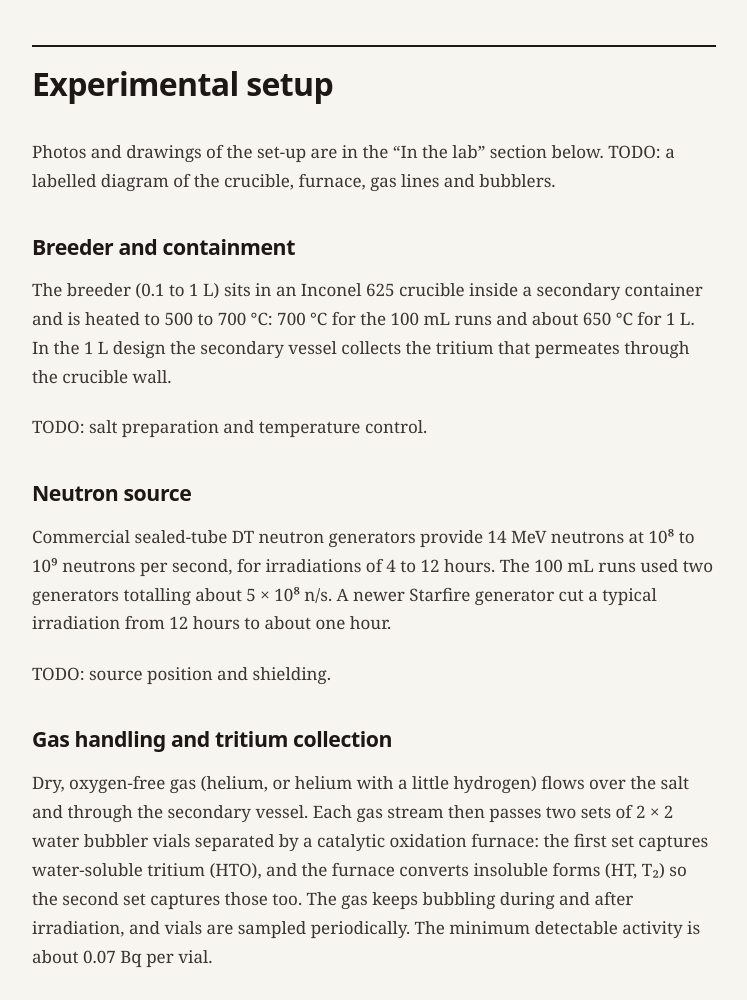
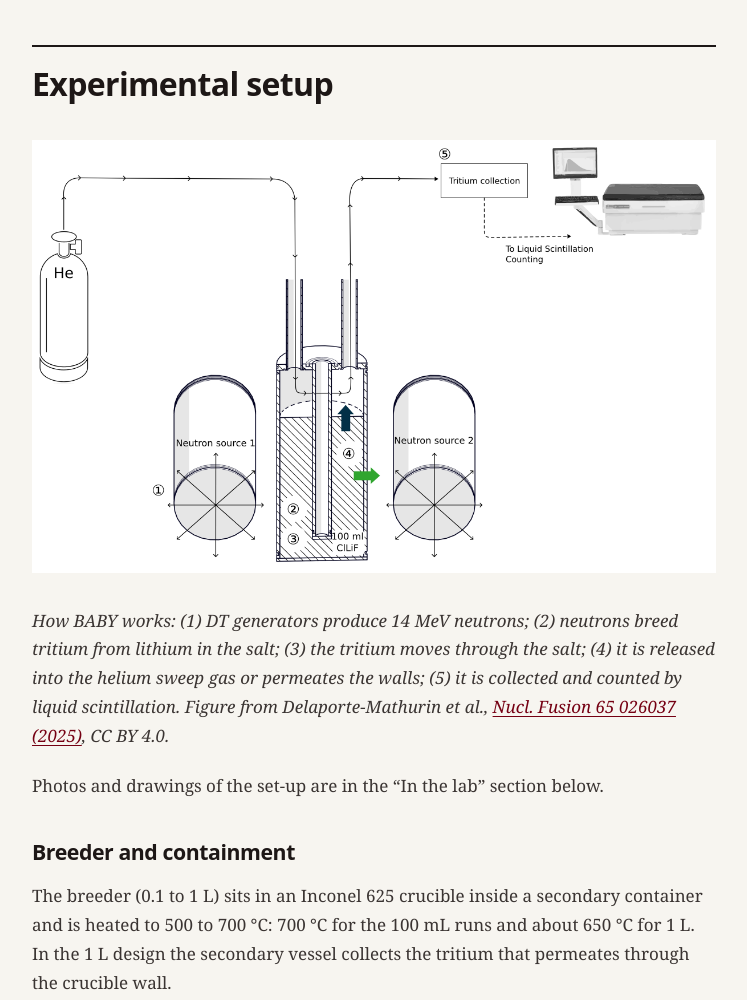
Before and after one commit to jhdark/libra-project-website, an Astro site: page /libra-project-website/experiments/baby in a window 1280 px wide. Shown: the part 2060-3060 px from the top of the page, without its empty margins (32-779 px from the left). Built offline with nearby package versions, Linux system fonts and the light colour scheme; Astro itself is replaced by a stand-in of ours.

Commit message:
Add the BABY experiment principle diagram to the BABY guide
The labelled diagram of BABY 100 mL from the team's Nuclear Fusion paper
(CC BY 4.0) replaces the diagram TODO in Experimental setup, with a
caption walking through the five steps and the citation. Recorded in the
media library with its credit.

Co-Authored-By: Claude Opus 5.5 <noreply@anthropic.com>

```diff
--- a/src/content/experiments/baby.md
+++ b/src/content/experiments/baby.md
@@ -79,8 +79,16 @@ for the first time. The first campaign is described in a
 
 ## Experimental setup
 
+![Diagram of BABY 100 mL: helium flows from a cylinder over a 100 mL crucible of ClLiF salt set between two neutron sources, then on to tritium collection and a liquid scintillation counter.](../../assets/photos/baby-100ml-principle.png)
+
+*How BABY works: (1) DT generators produce 14 MeV neutrons; (2) neutrons
+breed tritium from lithium in the salt; (3) the tritium moves through the
+salt; (4) it is released into the helium sweep gas or permeates the walls;
+(5) it is collected and counted by liquid scintillation. Figure from
+Delaporte-Mathurin et al., [Nucl. Fusion 65 026037 (2025)](https://doi.org/10.1088/1741-4326/ada2ab),
+CC BY 4.0.*
+
 Photos and drawings of the set-up are in the "In the lab" section below.
-TODO: a labelled diagram of the crucible, furnace, gas lines and bubblers.
 
 ### Breeder and containment
 
--- a/src/data/media.json
+++ b/src/data/media.json
@@ -1,6 +1,15 @@
 {
   "_note": "Photos and drawings shown on the site. To add one: put the image in src/assets/photos/ (JPEG or PNG, long edge about 2400 px, metadata stripped) and add an entry here. experiment is an experiment slug, or empty for project-wide images; kind is photo or drawing (drawings are shown whole, not cropped). Videos live in public/media/video/. Credits and captions marked TBC need checking by the team.",
   "photos": [
+    {
+      "file": "baby-100ml-principle.png",
+      "kind": "drawing",
+      "experiment": "",
+      "alt": "Diagram of BABY 100 mL: helium flows from a cylinder over a 100 mL crucible of ClLiF salt set between two neutron sources, then on to tritium collection and a liquid scintillation counter.",
+      "caption": "How BABY works: (1) DT generators produce 14 MeV neutrons; (2) neutrons breed tritium from lithium in the salt; (3) the tritium moves through the salt; (4) it is released into the helium sweep gas or permeates the walls; (5) it is collected and counted by liquid scintillation. Used in the BABY guide.",
+      "date": "",
+      "credit": "Delaporte-Mathurin et al., Nucl. Fusion 65 026037 (2025), CC BY 4.0"
+    },
     {
       "file": "baby-100ml-setup.jpg",
       "kind": "photo",
```
Also changed, not shown: src/assets/photos/baby-100ml-principle.png (added).
